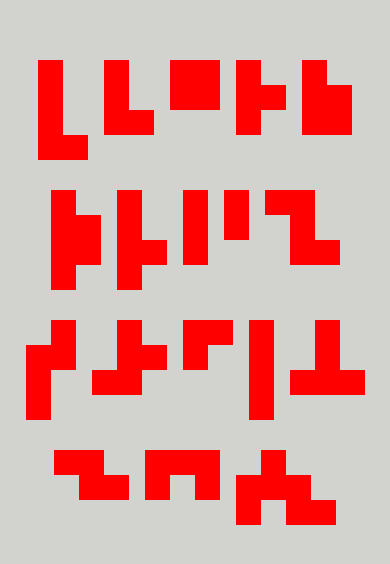
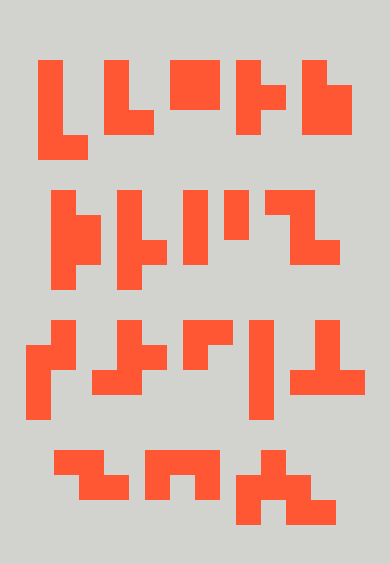
Before and after one commit to Infernale-Stube/Tebble, a React Native app: screen /Overview in a window 390 px wide. Shown: the part 130-694 px from the top of the page. Built offline with nearby package versions, Linux system fonts and the light colour scheme.

Commit message:
Refactor: change color of pieces

```diff
--- a/screens/Game.js
+++ b/screens/Game.js
@@ -35,7 +35,7 @@ export default function Game() {
             style={{
               width: 30,
               height: 30,
-              backgroundColor: cell ? 'red' : 'transparent',
+              backgroundColor: cell ? '#FF5733' : 'transparent',
             }}
           />
         ))}
--- a/screens/Overview.js
+++ b/screens/Overview.js
@@ -39,7 +39,7 @@ const renderPiece = (currentPiece) => {
           style={{
             width: 25,
             height: 25,
-            backgroundColor: cell ? 'red' : 'transparent',
+            backgroundColor: cell ? '#FF5733' : 'transparent',
           }}
         />
       ))}
```
